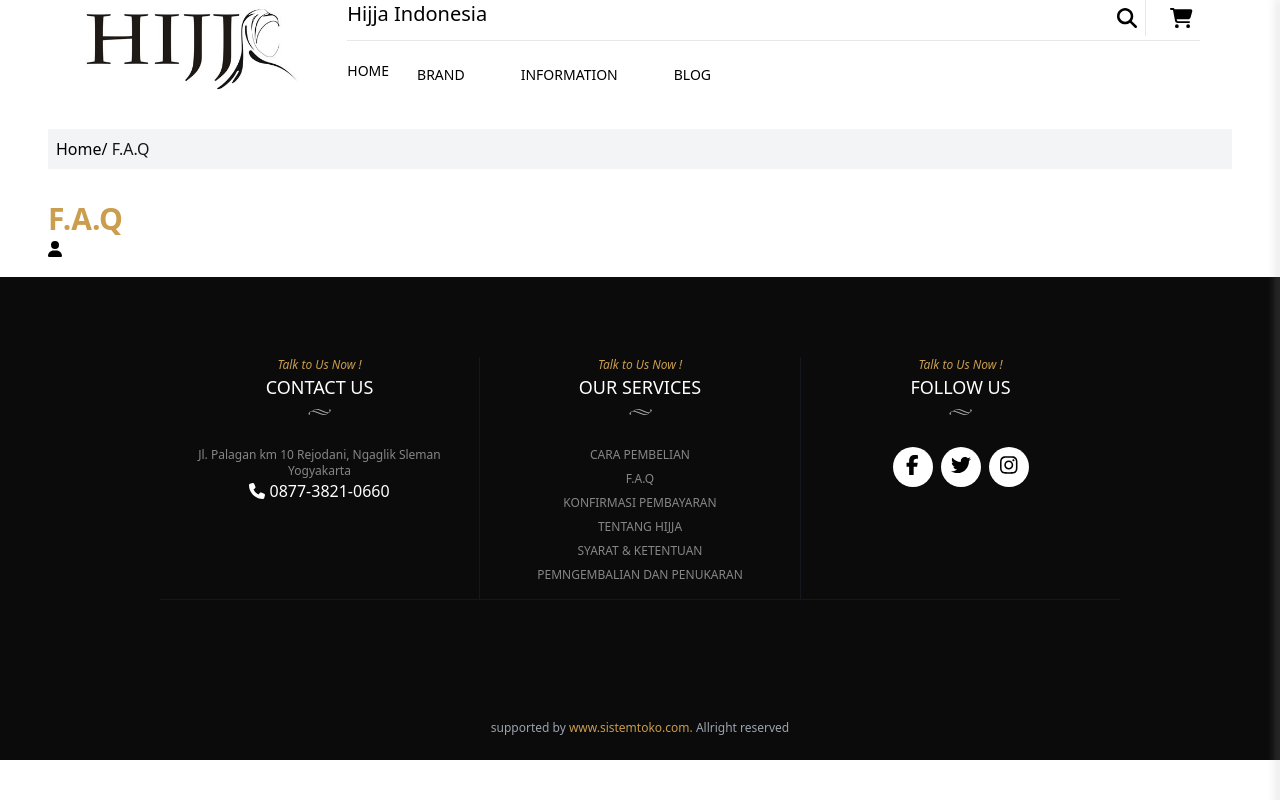
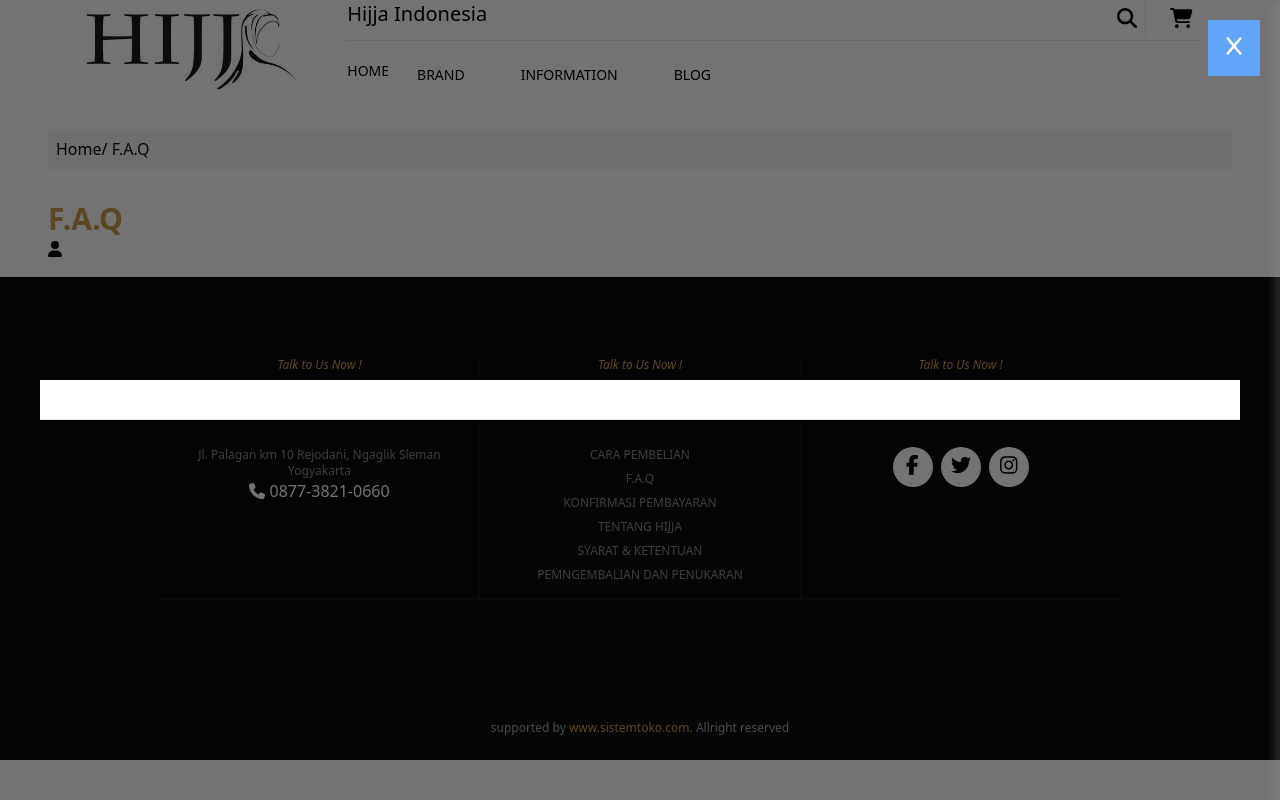
Before and after one commit to exa31/tugas-sisko, a Next.js app: page /page/f-a-q in a window 1280 px wide. Built offline with nearby package versions, Linux system fonts and the light colour scheme.

Commit message:
add search

```diff
--- a/app/layout.jsx
+++ b/app/layout.jsx
@@ -5,34 +5,49 @@ import "./globals.css";
 import Navbar from "@/components/Navbar";
 import { useEffect, useState } from "react";
 import NavbarScroll from "@/components/NavbarScroll";
+import Search from "@/components/Search";
 
 export default function RootLayout({ children }) {
 
   const [scroll, setScroll] = useState(false);
+  const [isOpenSearch, setIsOpenSearch] = useState(true)
 
   useEffect(() => {
-    window.addEventListener("scroll", () => {
+    const handleScroll = () => {
       if (window.scrollY > 100) {
         setScroll(true);
-        console.log(window.scrollY);
       } else {
         setScroll(false);
-        console.log(window.scrollY);
       }
-    })
-  });
+    };
 
-  console.log(scroll);
+    window.addEventListener("scroll", handleScroll);
+
+    // Cleanup event listener on component unmount
+    return () => {
+      window.removeEventListener("scroll", handleScroll);
+    };
+  }, []);
+
+  function handleOpenSearch() {
+    console.log('open search')
+    setIsOpenSearch(!isOpenSearch)
+  }
 
   return (
     <html lang="en">
       <body>
-        <nav className="sticky top-0 z-50 w-full md:static">
+        <nav className="sticky top-0 z-40 w-full md:static">
+          {isOpenSearch &&
+            <div className="fixed z-50">
+              <Search handleOpenSearch={handleOpenSearch} />
+            </div>
+          }
           <div className="">
-            <Navbar />
+            <Navbar handleOpenSearch={handleOpenSearch} />
           </div>
-          <div className={scroll ? "fixed hidden lg:block w-full top-0 h-max duration-75 z-40 bg-white" : "hidden duration-75 h-0"}>
-            <NavbarScroll />
+          <div className={scroll ? "fixed hidden lg:block w-full top-0 h-max duration-75 z-20 bg-white" : "hidden duration-75 h-0"}>
+            <NavbarScroll handleOpenSearch={handleOpenSearch} />
           </div>
         </nav>
         <div className="w-full">
--- a/components/Navbar.jsx
+++ b/components/Navbar.jsx
@@ -7,7 +7,7 @@ import { usePathname } from 'next/navigation';
 import { useState } from 'react';
 import SideCart from './SideCart';
 
-export default function Navbar() {
+export default function Navbar({ handleOpenSearch }) {
 
     const [isOpenBrand, setIsOpenBrand] = useState(false);
     const [isOpenInformation, setIsOpenInformation] = useState(false);
@@ -29,12 +29,12 @@ export default function Navbar() {
                     <div className='flex justify-end w-full md:border-b md:justify-between text-start'>
                         <h1 className='hidden text-xl md:block text-start'>Hijja Indonesia</h1>
                         <div>
-                            <FontAwesomeIcon icon={faMagnifyingGlass} className='p-2 text-xl' />
+                            <FontAwesomeIcon onClick={() => handleOpenSearch()} icon={faMagnifyingGlass} className='p-2 text-xl' />
                             <FontAwesomeIcon onClick={() => setIsOpenCart(!isOpenCart)} icon={faCartShopping} className='p-2 text-xl border-s ps-6' />
                         </div>
                     </div>
                     <div className={isOpenNav ? 'items-center duration-300  overflow-auto z-50 fixed md:static md:flex-row text-white md:px-0 px-4 md:text-black left-0 flex-col w-full h-full top-0 md:bg-transparent bg-black md:mt-2 text-sm md:flex pb-7' :
-                        'items-center fixed md:static text-black overflow-hidden md:overflow-visible md:mt-2 top-0 w-0 duration-700 mt-0 md:mt-2 h-full left-0 text-sm md:flex pb-7'
+                        'items-center fixed md:static text-black overflow-hidden md:overflow-visible top-0 w-0 duration-300 mt-0 md:mt-2 h-full left-0 text-sm md:flex pb-7'
                     }>
                         <div className='flex justify-end p-5 md:hidden'>
                             <FontAwesomeIcon onClick={() => setIsOpenNav(!isOpenNav)} className='p-3 text-white border border-gray-700' icon={faX} />
--- a/components/NavbarScroll.jsx
+++ b/components/NavbarScroll.jsx
@@ -7,7 +7,8 @@ import { usePathname } from 'next/navigation';
 import { useState } from 'react';
 import SideCart from './SideCart';
 
-export default function NavbarScroll() {
+
+export default function NavbarScroll({ handleOpenSearch }) {
     const [isOpenBrand, setIsOpenBrand] = useState(false);
     const [isOpenInformation, setIsOpenInformation] = useState(false);
     const [isOpenCart, setIsOpenCart] = useState(false)
@@ -16,7 +17,8 @@ export default function NavbarScroll() {
     const pathname = usePathname();
     return (
         <>
-            <div className="flex-row mx-auto md:px-20 lg:px-48 navbar bg-base-100">
+
+            <div className="z-30 flex-row mx-auto md:px-20 lg:px-48 navbar bg-base-100">
                 <div className='flex justify-start pb-2 me-4 md:hidden'>
                     <FontAwesomeIcon className='text-xl' icon={faBars} />
                 </div>
@@ -115,7 +117,7 @@ export default function NavbarScroll() {
                                 href='/contact' >BLOG</Link>
                         </div>
                         <div>
-                            <FontAwesomeIcon icon={faMagnifyingGlass} className='p-2 text-xl' />
+                            <FontAwesomeIcon onClick={() => handleOpenSearch()} icon={faMagnifyingGlass} className='p-2 text-xl' />
                             <FontAwesomeIcon onClick={() => setIsOpenCart(!isOpenCart)} icon={faCartShopping} className='p-2 text-xl border-s ps-6' />
                         </div>
                     </div>
--- /dev/null
+++ b/components/Search.jsx
@@ -0,0 +1,23 @@
+"use client";
+
+import { faX } from "@fortawesome/free-solid-svg-icons";
+import { FontAwesomeIcon } from "@fortawesome/react-fontawesome";
+
+export default function Search(props) {
+    console.log(props.handleOpenSearch)
+    function handleClick() {
+        props.handleOpenSearch()
+    }
+    return (
+        <>
+            <div className="fixed w-full h-screen bg-black bg-opacity-55">
+                <div className="absolute bg-blue-400 right-5 top-5">
+                    <FontAwesomeIcon onClick={handleClick} className='w-5 h-5 p-4 text-white ' icon={faX} />
+                </div>
+                <div className="flex flex-col items-center justify-center w-full h-full px-10">
+                    <input type="text" placeholder="Type here" className="w-full h-10 text-center text-black border-b placeholder-shown:placeholder:text-white" />
+                </div>
+            </div>
+        </>
+    )
+}
```
